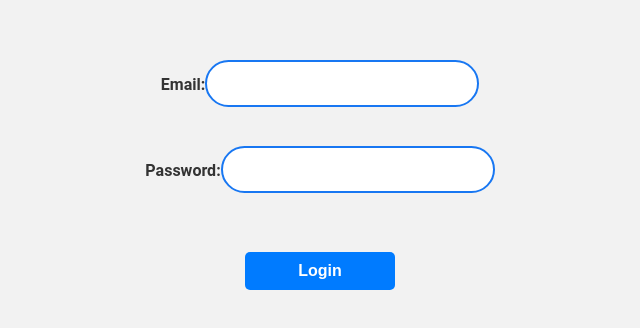
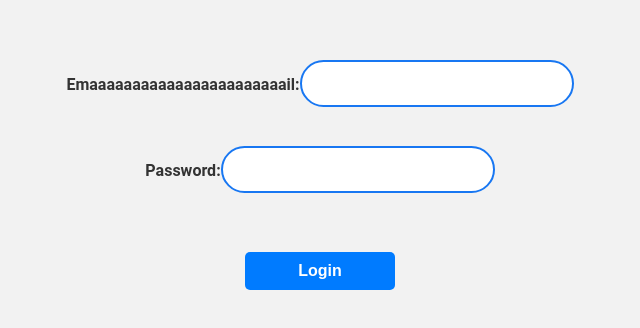
Before and after one commit to ITSector-Estagiarios/DevOps, a React (Create React App) app in the folder website/: page / in a window 1280 px wide. Shown: the part 240-568 px from the top of the page, without its empty margins (320-960 px from the left). Built offline with nearby package versions, Linux system fonts and the light colour scheme; no server answers.

Commit message:
AAAAAAAAAAAA

```diff
--- a/website/src/pages/Login/LoginForm.js
+++ b/website/src/pages/Login/LoginForm.js
@@ -39,7 +39,7 @@ function LoginForm({ handleLogin }) {
   return (
     <form onSubmit={handleSubmit}>
       <label>
-        Email:
+        Emaaaaaaaaaaaaaaaaaaaaaaail:
         <input
           type="email"
           value={email}
```
